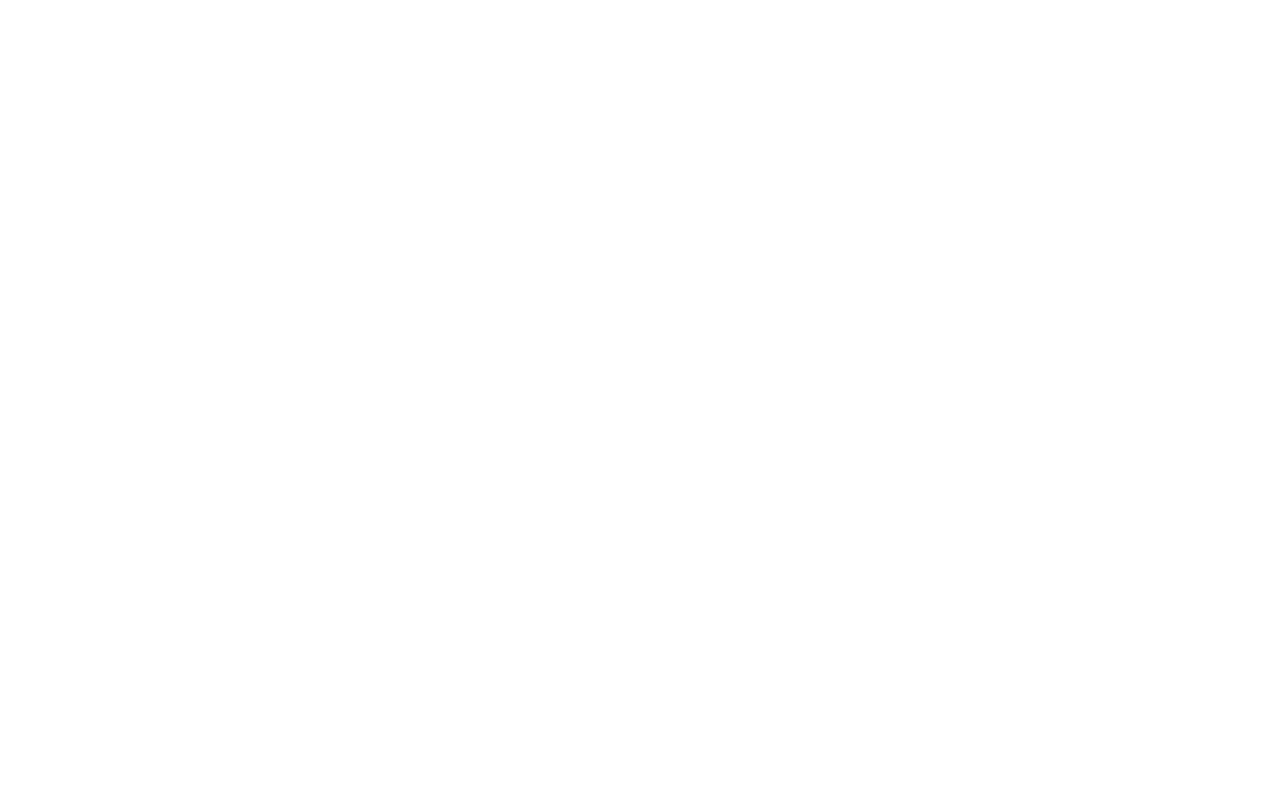
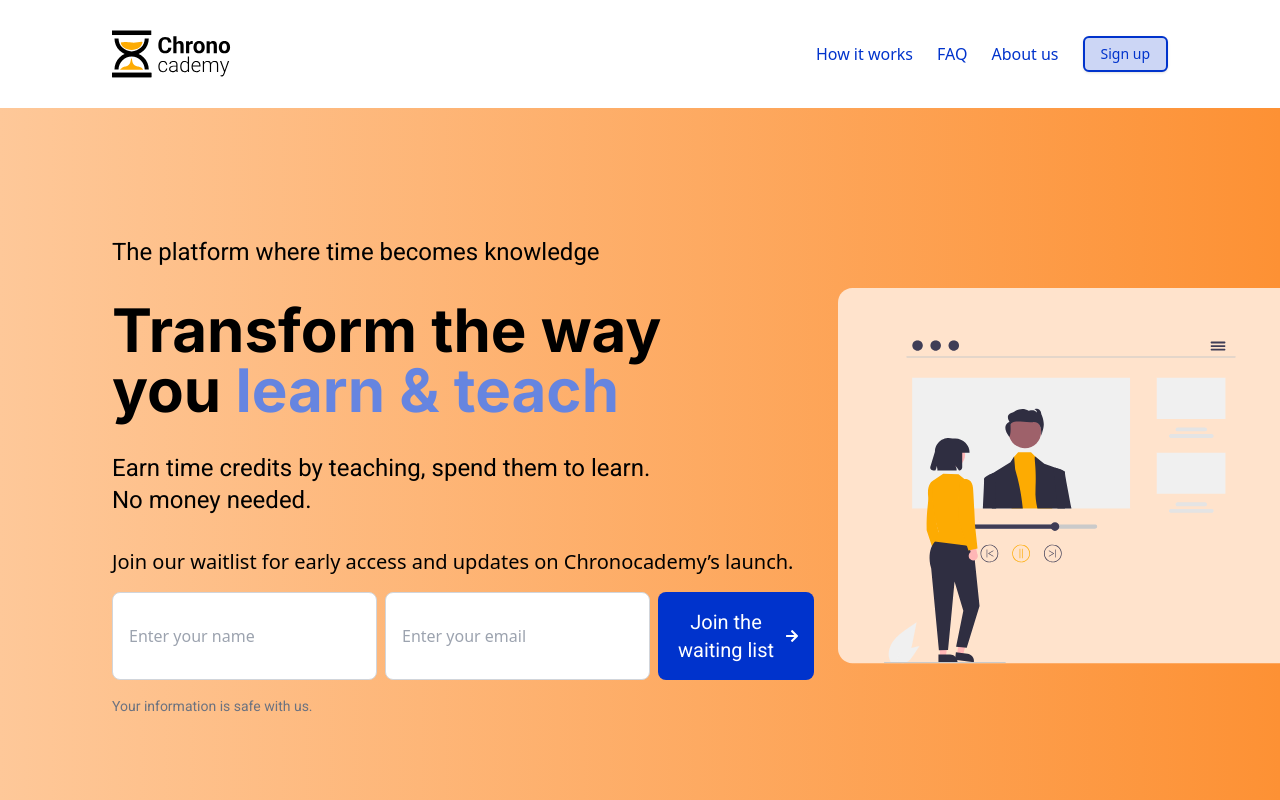
Before and after one commit to juaninicolai/chronocademy, a Next.js app: page / in a window 1280 px wide. Before the commit this address had no page. Shown: the top 800 px of the page. Built offline with nearby package versions, Linux system fonts and the light colour scheme.

Commit message:
feat: move /landing to /

```diff
--- /dev/null
+++ b/app/landing/index.ts
@@ -0,0 +1,2 @@
+export { default as LandingPage } from "./page";
+export { MaybeLandingLayout } from "./landing";
--- /dev/null
+++ b/app/landing/landing.tsx
@@ -0,0 +1,22 @@
+"use client";
+
+import Footer from "@/app/landing/Footer";
+import Navbar from "@/app/landing/Navbar";
+import { usePathname } from "next/navigation";
+import { PropsWithChildren } from "react";
+
+export function MaybeLandingLayout({ children }: PropsWithChildren) {
+  const pathname = usePathname();
+
+  if (!pathname.startsWith("/app")) {
+    return (
+      <>
+        <Navbar />
+        {children}
+        <Footer />
+      </>
+    );
+  }
+
+  return children;
+}
--- a/app/landing/layout.tsx
+++ /dev/null
@@ -1,15 +0,0 @@
-import React, { ReactNode } from "react";
-import Navbar from "@/app/landing/Navbar";
-import Footer from "@/app/landing/Footer";
-
-export default function LandingLayout({
-  children,
-}: Readonly<{ children: ReactNode }>) {
-  return (
-    <>
-      <Navbar />
-      <main>{children}</main>
-      <Footer />
-    </>
-  );
-}
--- a/app/layout.tsx
+++ b/app/layout.tsx
@@ -3,6 +3,7 @@ import "./globals.css";
 import React, { ReactNode } from "react";
 import { Inter, Roboto } from "next/font/google";
 import classNames from "classnames";
+import { MaybeLandingLayout } from "@/app/landing/landing";
 
 export const metadata: Metadata = {
   title: "Chronocademy",
@@ -26,13 +27,18 @@ const roboto = Roboto({
 export default function RootLayout({
   children,
 }: Readonly<{ children: ReactNode }>) {
+  // Do some shit here to figure otu if we should
+  // include the navbar and footer
+  // if url /app don't show
   return (
     <html lang="en">
       <head>
         <meta name="viewport" content="width=device-width, initial-scale=1.0" />
       </head>
       <body className={classNames("w-full", inter.variable, roboto.variable)}>
-        {children}
+        <MaybeLandingLayout>
+          <main>{children}</main>
+        </MaybeLandingLayout>
       </body>
     </html>
   );
--- a/app/page.tsx
+++ b/app/page.tsx
@@ -1,5 +1,5 @@
-import { redirect } from "next/navigation";
+import LandingPage from "./landing/page";
 
 export default function IndexPage() {
-  redirect("/landing");
+  return <LandingPage />;
 }
```
Also changed, not shown: 1 other file (tests, documents, lock files or other folders).
